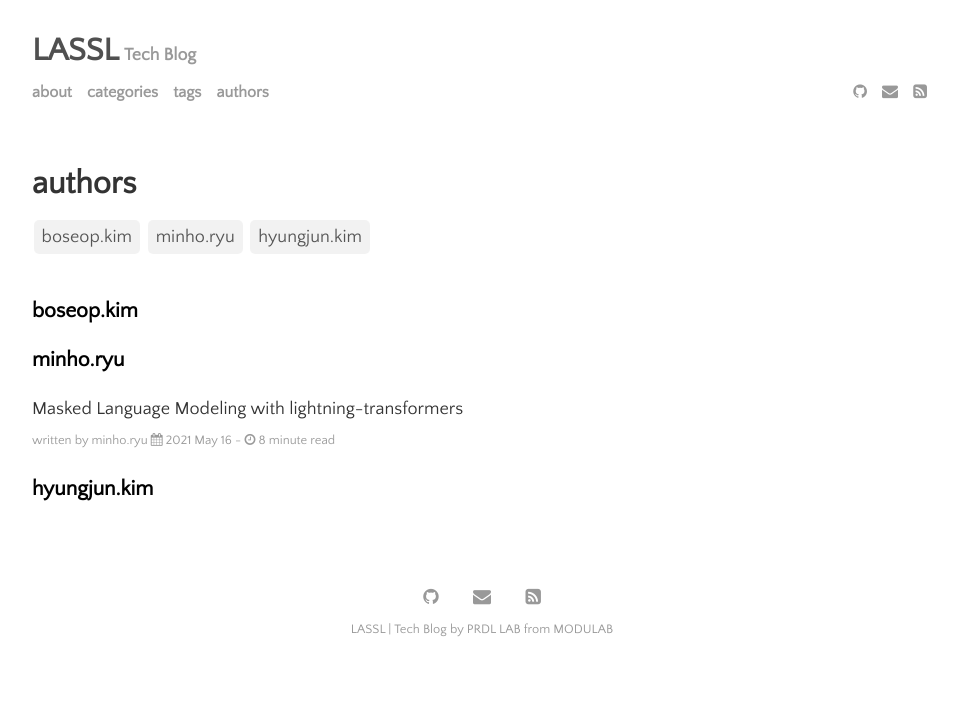
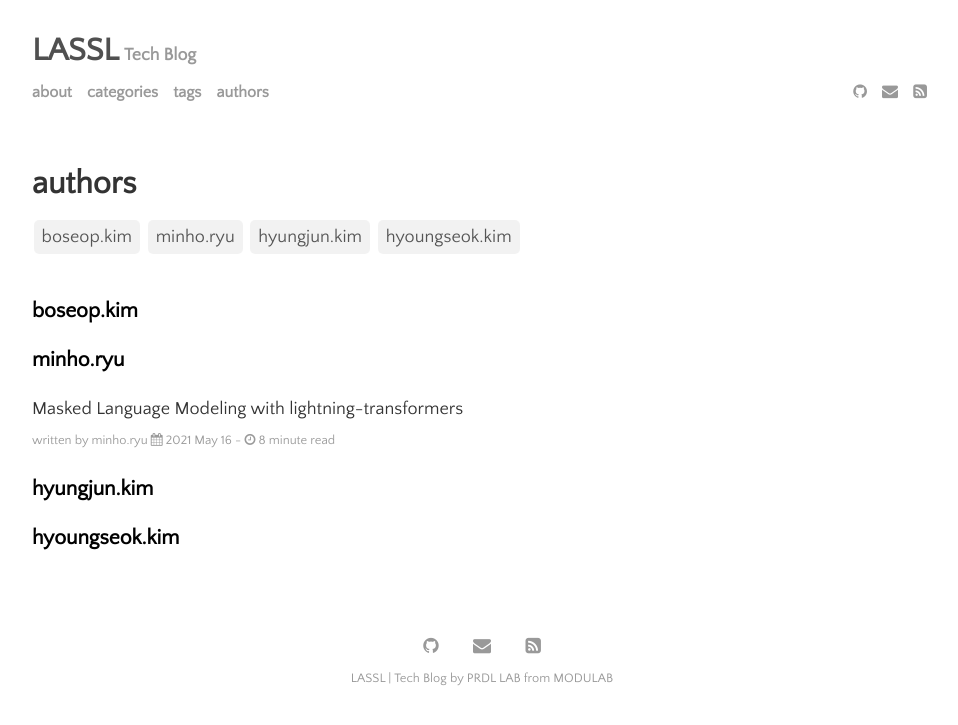
Before and after one commit to lassl/_lassl.github.io, a Jekyll site: the page built from menu/authors.md, in a window 1280 px wide. Shown: the top 725 px of the page, without its empty margins (158-1116 px from the left). Built offline with Jekyll 4.4.1, drawn with Linux system fonts in a browser that asks for light colours; some of the changed lines change nothing that is shown.

Commit message:
add author: hyoungseok.kim

```diff
--- a/_config.yml
+++ b/_config.yml
@@ -47,6 +47,14 @@ authors:
     web: https://github.com/soeque1
     facebook: https://www.facebook.com/hyungjun.kim.9887
     description: "Done is better than perfect."
+  hyoungseok.kim:
+    name: hyoungseok.kim
+    display_name: hyoungseok.kim
+    email: hyoungseok.k@gmail.com
+    web: https://github.com/alxiom
+    facebook: https://www.facebook.com/alxiom
+    description: "이 광활한 우주에 한 줌 먼지와도 같은 존재일 따름입니다."
+
 
 # RSS 2.0 can be used instead of Atom by uncommenting following two lines
 #feed:
```
